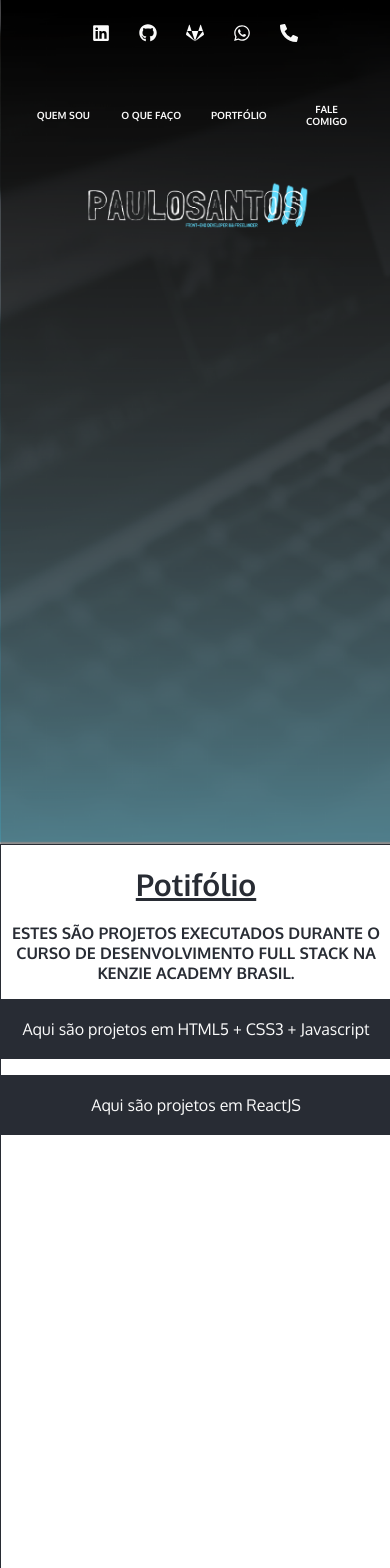
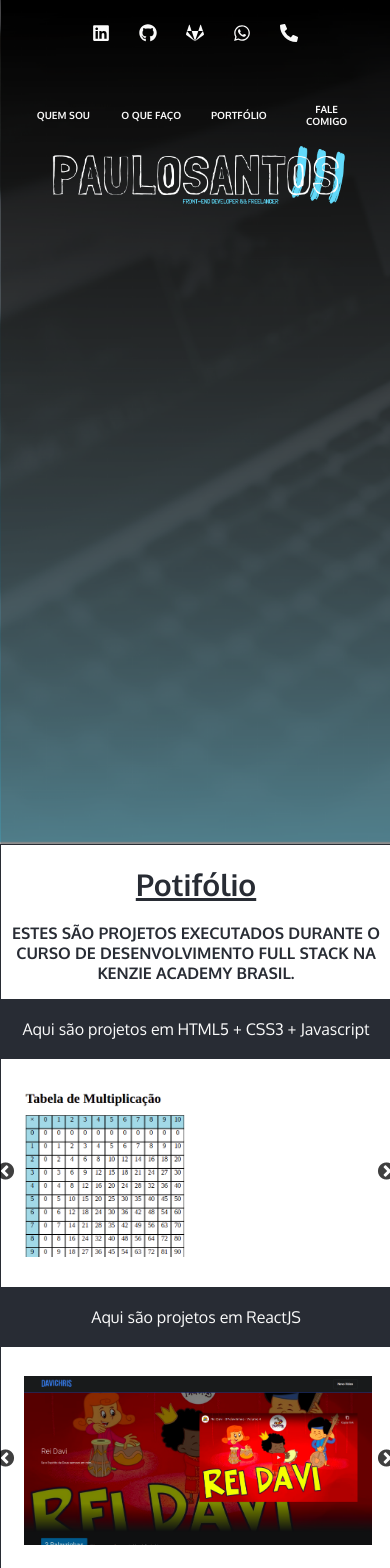
Before and after one commit to PauloSantosIII/My-portfolio, a React (Create React App) app: page / in a window 390 px wide. Shown: the top 1568 px of the page. Built offline with nearby package versions, Linux system fonts and the light colour scheme.

Commit message:
correcting portfolio responsivity

```diff
--- a/src/components/header/styles.js
+++ b/src/components/header/styles.js
@@ -128,6 +128,6 @@ export const Span = styled.span`
     }
 `
 export const Logo = styled.img`
-    margin: 20%;
-    width: 60%;
+    margin: 10%;
+    width: 80%;
 `
--- a/src/components/portfolio/helper.js
+++ b/src/components/portfolio/helper.js
@@ -62,7 +62,6 @@ export const settings = {
             slidesToShow: 3,
             slidesToScroll: 3,
             infinite: true,
-            arrows: false,
           },
         },
         {
@@ -70,15 +69,13 @@ export const settings = {
           settings: {
             slidesToShow: 2,
             slidesToScroll: 2,
-            arrows: false,
           },
         },
         {
-          breakpoint: 480,
+          breakpoint: 500,
           settings: {
             slidesToShow: 1,
             slidesToScroll: 1,
-            arrows: false,
           },
         },
       ],
--- a/src/components/portfolio/styles.js
+++ b/src/components/portfolio/styles.js
@@ -11,7 +11,7 @@ export const Container = styled.div`
 
 export const Card = styled.div`
     width: 30vw;
-    height: 25vh;
+    height: 20vh;
 
     img {
         width: 100%;
@@ -52,10 +52,6 @@ export const Description = styled.p`
         text-decoration: underline;
         font-weight: bold;
     }
-
-    @media (max-width: 700px) {
-        max-width: 400px;
-    }
 `
 
 export const Subscription = styled.p`
@@ -77,25 +73,13 @@ export const Subscription = styled.p`
         text-decoration: underline;
         font-weight: bold;
     }
-
-    @media (max-width: 700px) {
-        max-width: 400px;
-    }
 `
 
 export const CarouselContainer = styled.div`
     width: 90vw;
-    height: 27vh;
+    height: 22vh;
     margin-left: 5vw;
     padding-top: 10px;
-
-    @media (max-width: 1024px) {
-        width: 100%;
-    }
-
-    @media (max-width: 480px) {
-        display: none;
-    }
 
     .slick-arrow::before {
         color: #000;
```
